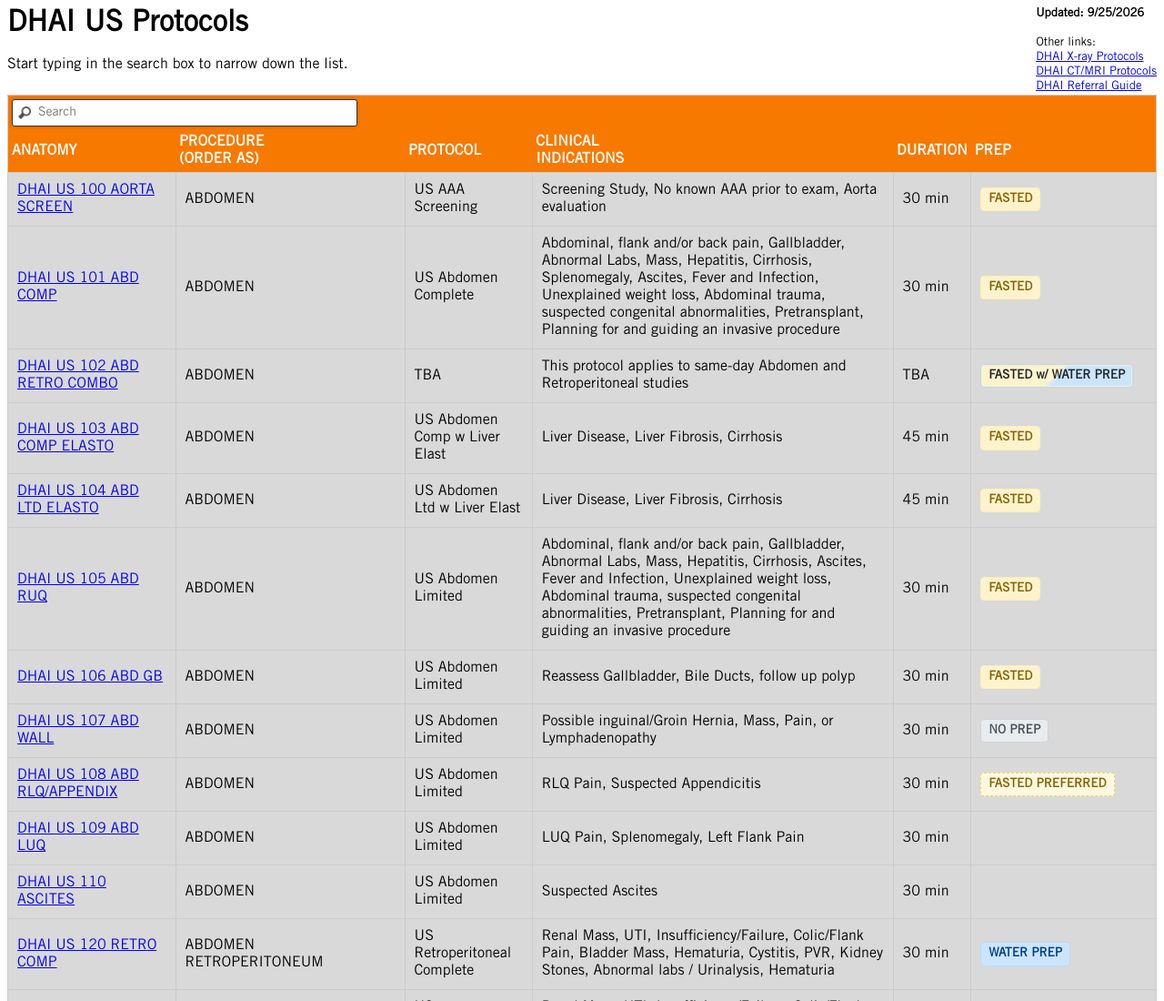
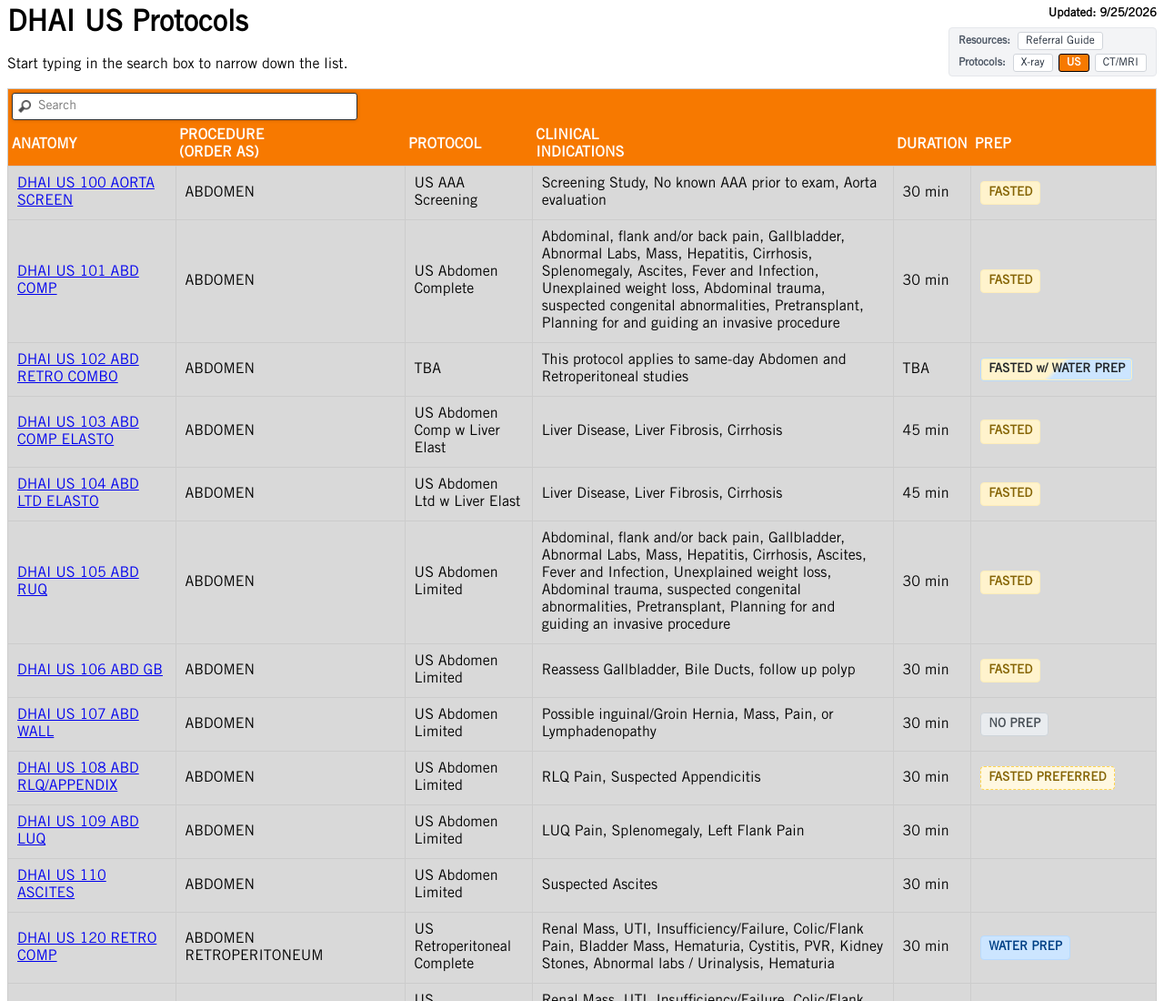
Before and after one commit to patrickdo/usprotocols, a plain HTML site: page index.html in a window 1280 px wide. Shown: the top 1100 px of the page at 91% size. Drawn offline with Linux system fonts and the light colour scheme.

Commit message:
resource bar

```diff
--- a/index.html
+++ b/index.html
@@ -12,15 +12,19 @@
 	<div class="page-title">
 		DHAI US Protocols
 		<span class="updated-date">
-			Updated: 9/25/2026	<!-- UPDATED DATE -->
-			<br><br>
-			<span style="font-weight: normal;">
-				Other links:
-				<br>
-				<a href="https://patrickdo.github.io/xrayprotocols/" target="_blank">DHAI X-ray Protocols</a><br>
-				<a href="https://apps.mrgschedule.com/ctprotocols/" target="_blank">DHAI CT/MRI Protocols</a><br>
-				<a href="https://patrickdo.github.io/referralbinder/" target="_blank">DHAI Referral Guide</a>
-			</span>
+			Updated: 9/25/2026 <!-- UPDATED DATE -->
+			<div class="resource-bar-compact">
+				<div class="resource-row">
+					<span class="bar-label">Resources:</span>
+					<a href="https://patrickdo.github.io/referralbinder/" class="chip">Referral Guide</a>
+				</div>
+				<div class="resource-row">
+					<span class="bar-label">Protocols:</span>
+					<a href="https://patrickdo.github.io/xrayprotocols/" class="chip">X-ray</a>
+					<a class="chip active" aria-current="page">US</a>
+					<a href="https://apps.mrgschedule.com/ctprotocols/" class="chip">CT/MRI</a>
+				</div>
+			</div>
 		</span>
 	</div>
 
--- a/style.css
+++ b/style.css
@@ -1,5 +1,5 @@
 /* ==========================================
-	1. FONTS & THEME VARIABLES
+	1. FONTS & ROOT VARIABLES
    ========================================== */
 
 @font-face {
@@ -13,13 +13,23 @@
 	--DignityFontFamily: "trade-gothic-next", "Helvetica Neue", Helvetica, Arial, sans-serif !important;
 }
 
+/* ==========================================
+	2. BASE & TYPOGRAPHY
+   ========================================== */
+
 body {
 	font-family: var(--DignityFontFamily);
 	font-weight: 500;
 }
 
+.normalText {
+	font-size: medium;
+	font-style: normal;
+	font-weight: normal;
+}
+
 /* ==========================================
-	2. PAGE HEADER & TITLE
+	3. PAGE HEADER & METADATA
    ========================================== */
 
 .page-title {
@@ -30,59 +40,65 @@ body {
 .updated-date {
 	float: right;
 	font-size: small;
+	text-align: right;
 }
 
 /* ==========================================
-	3. TABLE CORE & CELL STRUCTURE
+	4. RESOURCE NAVIGATION BAR
    ========================================== */
 
-table {
-	border: 1px solid #CCC;
-	font-size: medium;
-	border-collapse: collapse;
-	background-color: rgb(217, 217, 217);
-	width: 100%;
+.resource-bar-compact {
+	display: flex;
+	flex-direction: column;
+	gap: 4px;
+	padding: 4px 10px;
+	margin: 6px 0;
+	background-color: #f3f4f6;
+	border: 1px solid #e5e7eb;
+	border-radius: 4px;
+	font-size: 12px;
+	line-height: 1;
 }
 
-td {
-	padding: 10px;
-	border: 1px solid #CCC;
-	vertical-align: middle;
+.resource-row {
+	display: flex;
+	align-items: center;
+	gap: 6px;
+	flex-wrap: wrap;
 }
 
-th {
-	background-color: var(--DignityOrange);
-	color: #FFF;
-	font-weight: bold;
-	padding: 4px;
-	text-transform: uppercase;
-	text-align: left;
-	vertical-align: middle;
+.bar-label {
+	font-weight: 600;
+	color: #4b5563;
+	margin-right: 2px;
 }
 
-tbody tr:hover {
-	background: rgb(191, 191, 191);
+.bar-divider {
+	color: #9ca3af;
+	margin: 0 4px;
+	user-select: none;
+}
+
+.chip {
+	display: inline-block;
+	padding: 3px 8px;
+	background-color: #ffffff;
+	color: #1f2937;
+	text-decoration: none;
+	border: 1px solid #d1d5db;
+	border-radius: 3px;
+	font-weight: 500;
+	transition: background-color 0.15s, border-color 0.15s, translate 0.15s;
+}
+
+.chip:hover {
+	background-color: #e5e7eb;
+	border-color: #9ca3af;
+	translate: 0 -1px;
 }
 
 /* ==========================================
-	4. COLUMN WIDTH ALLOCATIONS
-   ========================================== */
-
-.procedureCol {
-	width: 25%;
-	white-space: nowrap;
-}
-
-/* Expand Clinical Indications to take priority width */
-th.indicationTD,
-td.indicationTD,
-.indicationTD {
-	width: 35% !important;
-	min-width: 320px !important;
-}
-
-/* ==========================================
-	5. SEARCH INPUT & UTILITIES
+	5. SEARCH & HIGHLIGHTING
    ========================================== */
 
 .search {
@@ -105,17 +121,10 @@ td.indicationTD,
 	box-shadow: 0 0 4px rgba(0, 0, 0, 0.2);
 }
 
-/* Dynamic search term highlight */
 mark.highlight {
 	background-color: #ffe066;
 	color: #000000;
 	border-radius: 2px;
-}
-
-.normalText {
-	font-size: medium;
-	font-style: normal;
-	font-weight: normal;
 }
 
 /* ==========================================
@@ -167,3 +176,71 @@ mark.highlight {
 	border: 1px solid #b8daff;
 	box-shadow: inset 0 0 0 1px #ffeeba;
 }
+
+/* ==========================================
+	7. TABLE CORE & CELL STRUCTURE
+   ========================================== */
+
+table {
+	border: 1px solid #CCC;
+	font-size: medium;
+	border-collapse: collapse;
+	background-color: rgb(217, 217, 217);
+	width: 100%;
+}
+
+th {
+	background-color: var(--DignityOrange);
+	color: #FFF;
+	font-weight: bold;
+	padding: 4px;
+	text-transform: uppercase;
+	text-align: left;
+	vertical-align: middle;
+}
+
+td {
+	padding: 10px;
+	border: 1px solid #CCC;
+	vertical-align: middle;
+}
+
+tbody tr:hover {
+	background: rgb(191, 191, 191);
+}
+
+/* ==========================================
+	8. COLUMN WIDTH ALLOCATIONS
+   ========================================== */
+
+.procedureCol {
+	width: 25%;
+	white-space: nowrap;
+}
+
+/* Expand Clinical Indications to take priority width */
+th.indicationTD,
+td.indicationTD,
+.indicationTD {
+	width: 35% !important;
+	min-width: 320px !important;
+}
+
+/* Active / Current Page Chip */
+.chip.active,
+.chip[aria-current="page"] {
+	background-color: var(--DignityOrange);
+	color: #ffffff;
+	border: 1px solid #000000;
+	font-weight: 600;
+	cursor: default;
+	pointer-events: none;
+	translate: 0 0;
+}
+
+.chip.active:hover,
+.chip[aria-current="page"]:hover {
+	background-color: var(--DignityOrange);
+	border: 1px solid #000000;
+	translate: 0 0;
+}
```
